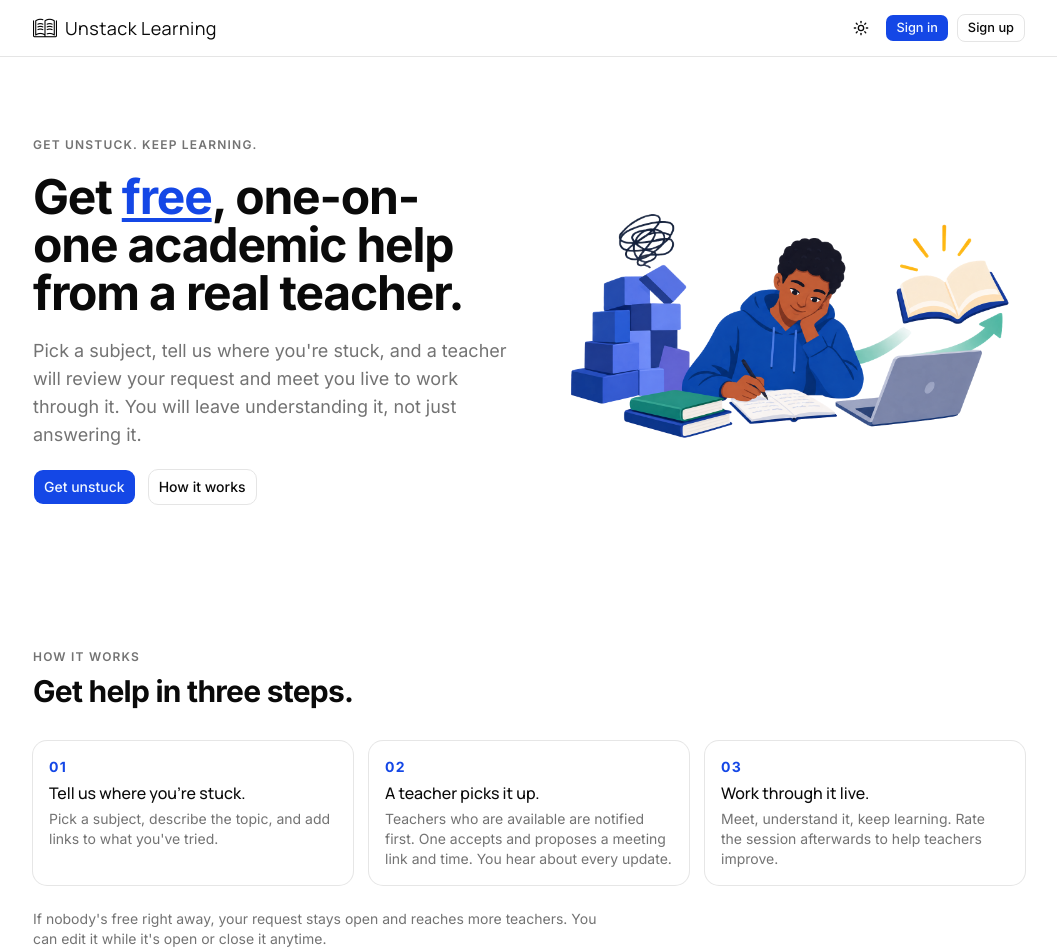
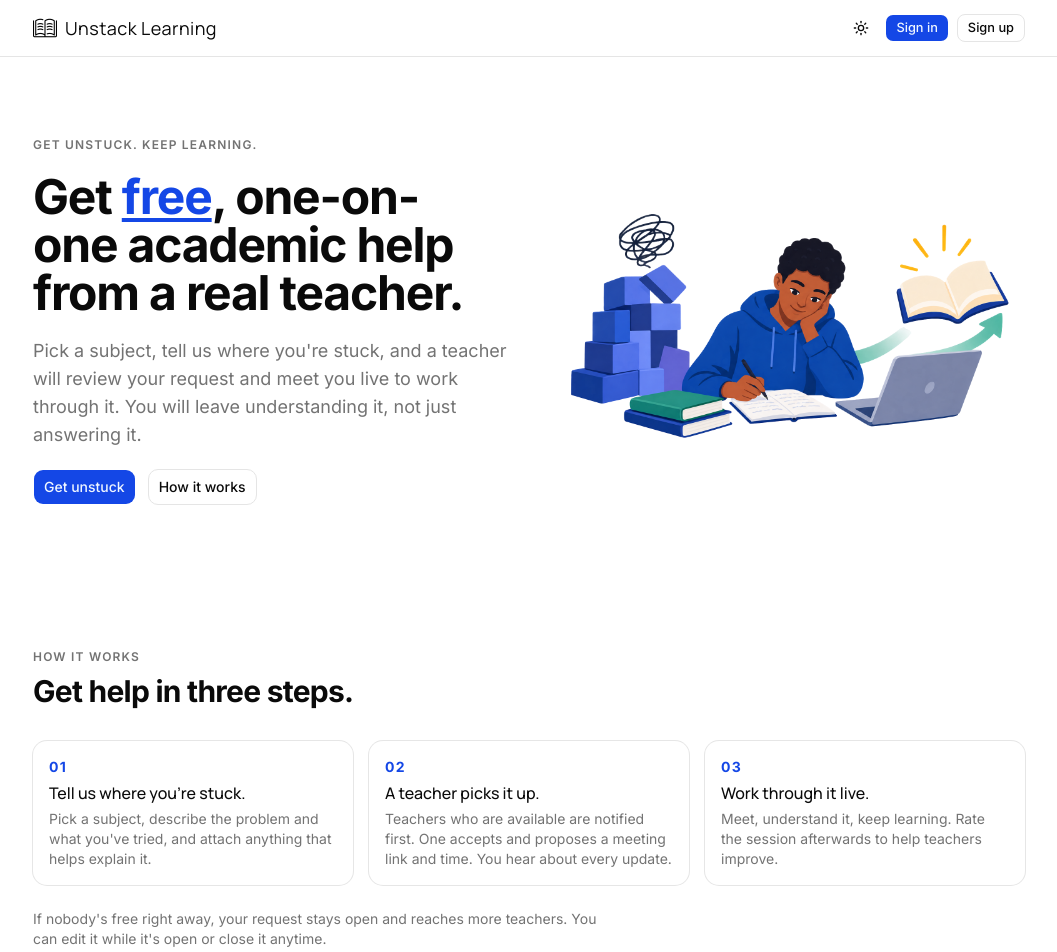
Before and after one commit to weamp-org/unstack-learning-frontend, a Next.js app: page / in a window 1280 px wide. Shown: the top 952 px of the page, without its empty margins (111-1168 px from the left). Built offline with nearby package versions, Linux system fonts and the light colour scheme; no server answers.

Commit message:
Future-proof step one copy beyond links

```diff
--- a/src/components/how-it-works.tsx
+++ b/src/components/how-it-works.tsx
@@ -13,7 +13,7 @@ const STEPS = [
     number: "01",
     title: "Tell us where you're stuck.",
     description:
-      "Pick a subject, describe the topic, and add links to what you've tried.",
+      "Pick a subject, describe the problem and what you've tried, and attach anything that helps explain it.",
   },
   {
     number: "02",
```
